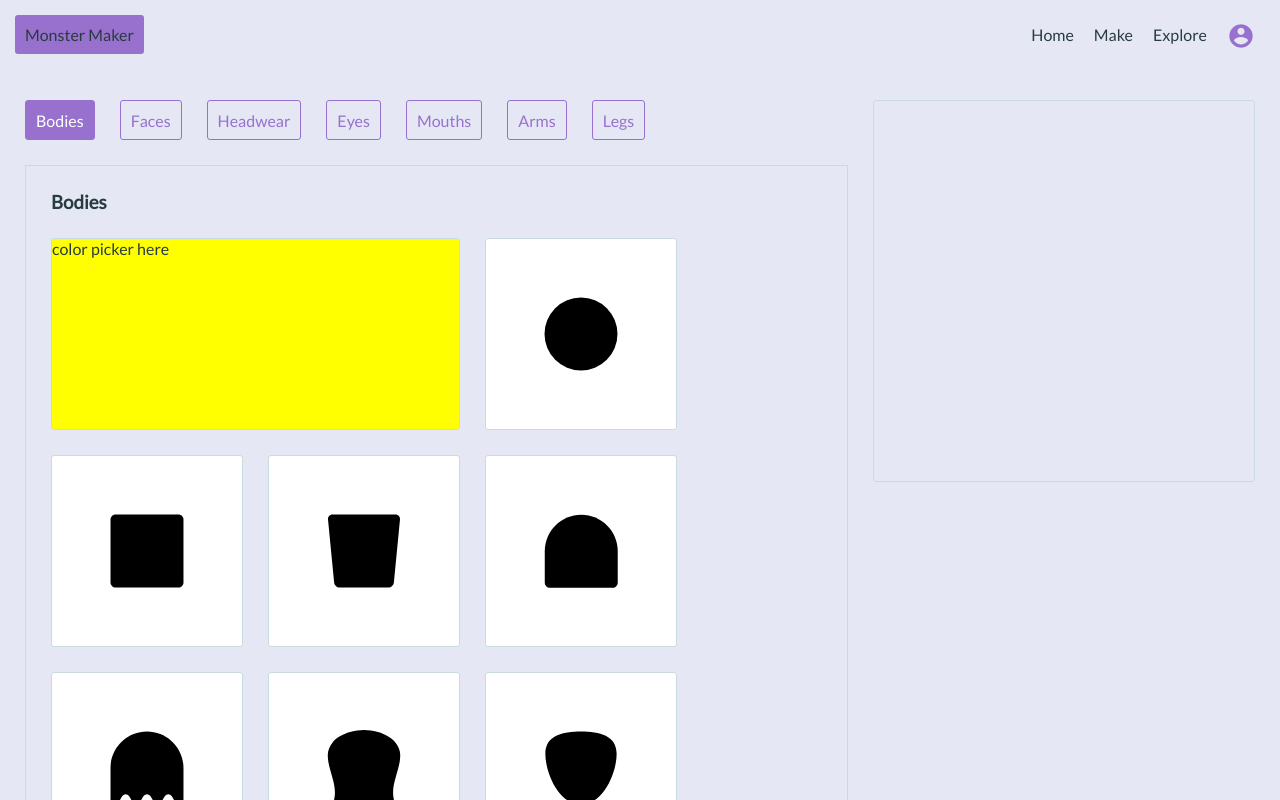
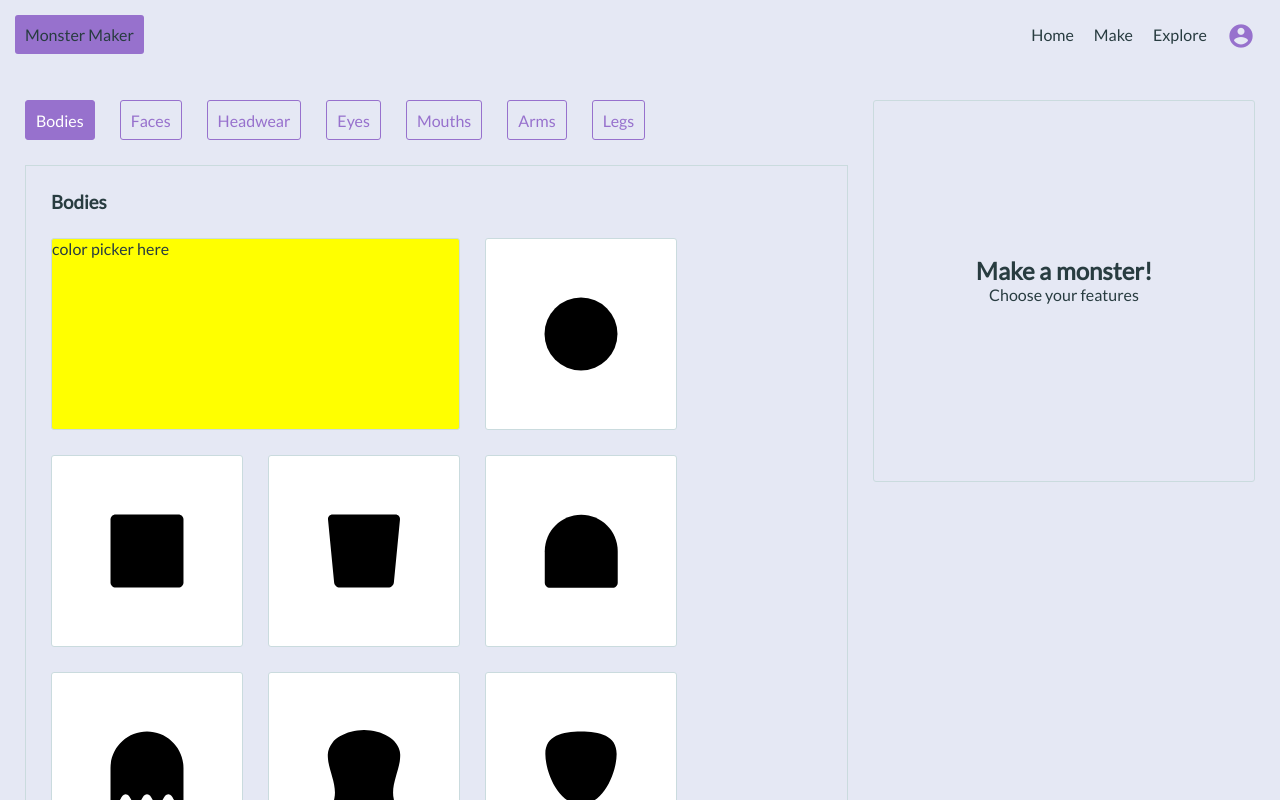
Before and after one commit to iamtraviscole/varyscary, a React (Create React App) app: page /monsters/new in a window 1280 px wide. Shown: the top 800 px of the page. Built offline with nearby package versions, Linux system fonts and the light colour scheme.

Commit message:
added conditional to show new monster directions

```diff
--- a/src/components/NewMonster.js
+++ b/src/components/NewMonster.js
@@ -60,6 +60,15 @@ class NewMonster extends Component {
   }
 
   render() {
+
+    let noFeatureSelected = true
+    for (const feature in {...this.props.monster}) {
+      if (this.props.monster[feature].type !== null) {
+        noFeatureSelected = false
+        break
+      }
+    }
+
     let monsterStyle = 'NewMonster__monster-inner-ctr'
     if (this.state.fixedMonster) {
      monsterStyle += ' NewMonster__monster-inner-ctr--fixed'
@@ -101,7 +110,6 @@ class NewMonster extends Component {
       <div className='NewMonster'>
         <div className='NewMonster__ctr'>
           <div className='NewMonster__left-grid-ctr'>
-            {/* <h3>Choose Features:</h3> */}
             <div className={navCtrClass}>
               {this.state.showArrows
                 ? <div className='NewMonster__left-arrow'
@@ -147,8 +155,12 @@ class NewMonster extends Component {
           </div>
           <div className='NewMonster__right-grid-ctr'>
             <div className={monsterStyle}>
-              {/* <h2 className='NewMonster__h2'>Make a monster!</h2>
-              <p>Choose your features</p> */}
+              {noFeatureSelected ? (
+                <div className='NewMonster__directions-ctr'>
+                  <h2 className='NewMonster__h2'>Make a monster!</h2>
+                  <p>Choose your features</p>
+                </div>
+                ) : null}
               <div className='NewMonster__body-ctr'>
                 {bodies[this.props.monster.body.type]}
               </div>
--- a/src/styles/NewMonster.css
+++ b/src/styles/NewMonster.css
@@ -111,6 +111,11 @@
   top: 25px;
 }
 
+.NewMonster__directions-ctr {
+  text-align: center;
+  padding-top: 155px;
+}
+
 .NewMonster__body-ctr {
   position: absolute;
   height: 380px;
```
